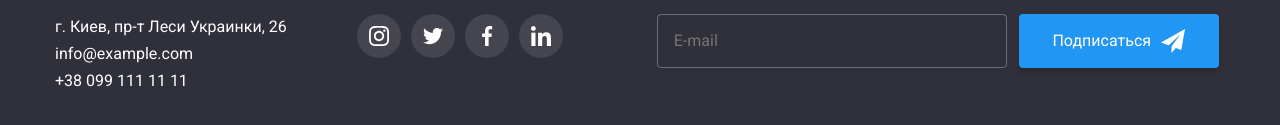
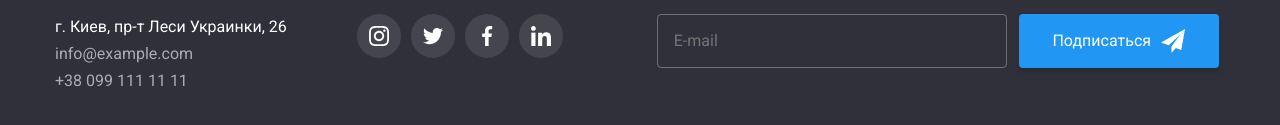
Before and after one commit to pavel-comppass/pavel-comppass-goit-markup-hw-07, a plain HTML site: page index.html in a window 1280 px wide. Shown: the part 2752-2877 px from the top of the page. Drawn offline with nearby package versions, Linux system fonts and the light colour scheme.

Commit message:
Add files via upload

```diff
--- a/scss/layout/_footer.scss
+++ b/scss/layout/_footer.scss
@@ -21,7 +21,7 @@
   margin-top: 9px;
 }
 .contact-item {
-  color: rgba(255, 255, 255, 60%);
+  color: rgba(255, 255, 255, 0.6);
 }
 .footer-social-container {
   margin-right: 94px;
```
Also changed, not shown: css/main.css, css/main.min.css, 2 other files.
